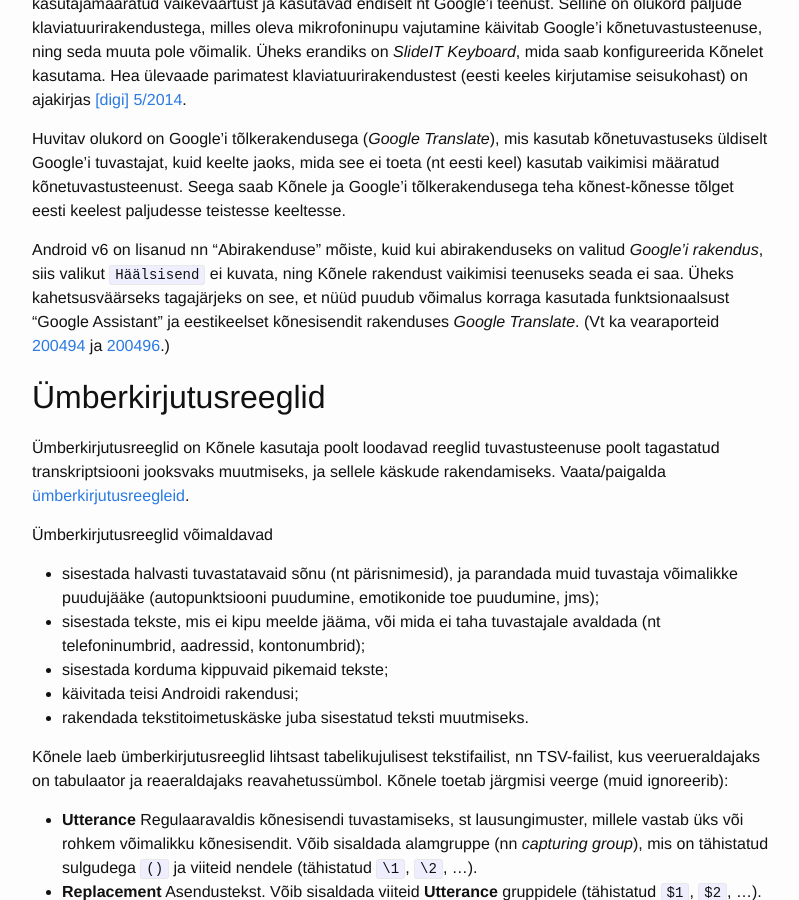
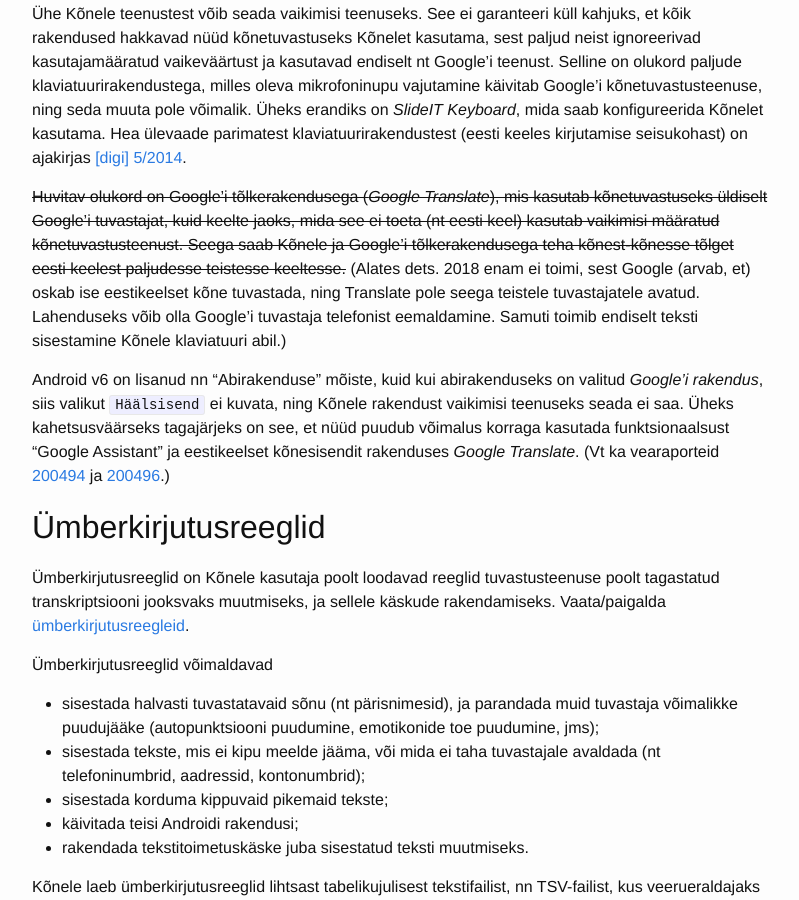
Before and after one commit to Kaljurand/K6nele, a Jekyll site: the page built from docs/et/user_guide.md, in a window 1280 px wide and 900 px high, scrolled down 10649 px. Shown: the whole window, without its empty margins (238-1037 px from the left). Built offline with Jekyll 4.4.1, drawn with Linux system fonts in a browser that asks for light colours; comment, search, counter and statistics services are not loaded.

Commit message:
Update user guide

```diff
--- a/docs/et/user_guide.md
+++ b/docs/et/user_guide.md
@@ -85,7 +85,7 @@
 
 ## Kõnele seadistamine
 
-<img style="float: right" title="Ekraanipilt: seadistamine" alt="Ekraanipilt: seadistamine." src="{{ site.baseurl }}/images/et/Screenshot_2017-09-13-23-06-39.jpg">
+<img style="float: right" title="Ekraanipilt: seadistamine" alt="Ekraanipilt: seadistamine." src="{{ site.baseurl }}/images/et/Screenshot_2018-12-27-09-29-43.jpg">
 
 Sama mikrofoninupuga paneeli ülemises paremas nurgas on nupp, mis viib Kõnele seadetesse.
 Need võimaldavad Kõnele töökäiku erinevatel viisidel suunata, määrates nt
@@ -154,7 +154,7 @@
 Kui Kõnele klaviatuur pole sisse lülitatud, siis on Kõnele seadetes, esimesel kohal, ka
 otselink sellesse menüüsse.
 
-<img title="Ekraanipilt: seadistamine" alt="Ekraanipilt: seadistamine." src="{{ site.baseurl }}/images/et/IMG_20170916_113335.png">
+<img title="Ekraanipilt: otselink klaviatuuri sisselülitamise menüüsse" alt="Ekraanipilt: otselink klaviatuuri sisselülitamise menüüsse." src="{{ site.baseurl }}/images/et/Screenshot_20181227-093420.png">
 
 Androidi seadete hierarhias asub vastav menüü üsna sügaval, ning lisaks erineb selle asukoht
 Androidi versiooniti:
@@ -188,7 +188,7 @@
 Selles rotatsioonis võib osaleda ka rohkem klaviatuure,
 kui nad samamoodi vastavat Androidi klaviatuurivahetusliidest toetavad.
 
-<img title="Ekraanipilt: traditsiooniline klaviatuur katab pool märkmerakendusest" alt="Ekraanipilt: traditsiooniline klaviatuur katab pool märkmerakendusest." src="{{ site.baseurl }}/images/et/Screenshot_20181010-083344.png">&harr;<img title="Ekraanipilt: Kõnele katab ainult veerandi märkmerakendusest." src="{{ site.baseurl }}/images/et/Screenshot_20181010-083352.png"><img title="Ekraanipilt: Kõnele võib tuvastuse ajaks veel väiksemaks teha." src="{{ site.baseurl }}/images/et/Screenshot_20181010-083440.png">
+<img title="Ekraanipilt: traditsiooniline klaviatuur katab pool märkmerakendusest" alt="Ekraanipilt: traditsiooniline klaviatuur katab pool märkmerakendusest." src="{{ site.baseurl }}/images/et/Screenshot_20181227-093824.png">&harr;<img title="Ekraanipilt: Kõnele katab ainult veerandi märkmerakendusest." src="{{ site.baseurl }}/images/et/Screenshot_20181227-093855.png"><img title="Ekraanipilt: Kõnele võib tuvastuse ajaks veel väiksemaks teha." src="{{ site.baseurl }}/images/et/Screenshot_20181227-094100.png">
 
 Traditsiooniline klaviatuur katab pool märkmerakendusest. Kõnele katab ainult veerandi, ning tuvastuse ajaks saab klaviatuuri veel väiksemaks teha.
 
@@ -286,10 +286,14 @@
 Hea ülevaade parimatest klaviatuurirakendustest (eesti keeles kirjutamise
 seisukohast) on ajakirjas [[digi] 5/2014](http://www.digi.ee/2014/05/arhiiv/).
 
-Huvitav olukord on Google'i tõlkerakendusega (_Google Translate_), mis kasutab kõnetuvastuseks
+<del>Huvitav olukord on Google'i tõlkerakendusega (_Google Translate_), mis kasutab kõnetuvastuseks
 üldiselt Google'i tuvastajat, kuid keelte jaoks, mida see ei toeta (nt eesti keel)
 kasutab vaikimisi määratud kõnetuvastusteenust. Seega saab Kõnele ja Google'i tõlkerakendusega
-teha kõnest-kõnesse tõlget eesti keelest paljudesse teistesse keeltesse.
+teha kõnest-kõnesse tõlget eesti keelest paljudesse teistesse keeltesse.</del>
+(Alates dets. 2018 enam ei toimi, sest Google (arvab, et) oskab ise eestikeelset kõne tuvastada, ning
+Translate pole seega teistele tuvastajatele avatud.
+Lahenduseks võib olla Google'i tuvastaja telefonist eemaldamine.
+Samuti toimib endiselt teksti sisestamine Kõnele klaviatuuri abil.)
 
 Android v6 on lisanud nn "Abirakenduse" mõiste, kuid kui abirakenduseks on valitud _Google'i rakendus_, siis valikut `Häälsisend` ei kuvata, ning Kõnele rakendust vaikimisi teenuseks seada ei saa. Üheks kahetsusväärseks tagajärjeks on see, et nüüd puudub võimalus korraga kasutada funktsionaalsust "Google Assistant" ja eestikeelset kõnesisendit rakenduses _Google Translate_.
 (Vt ka vearaporteid [200494](https://code.google.com/p/android/issues/detail?id=200494)
```
Also changed, not shown: about.md (+6 -5 lines), images/et/Screenshot_2018-12-27-09-29-43.jpg (added), images/et/Screenshot_20181227-093420.png (added), images/et/Screenshot_20181227-093824.png (added), images/et/Screenshot_20181227-093855.png (added), images/et/Screenshot_20181227-094100.png (added).
